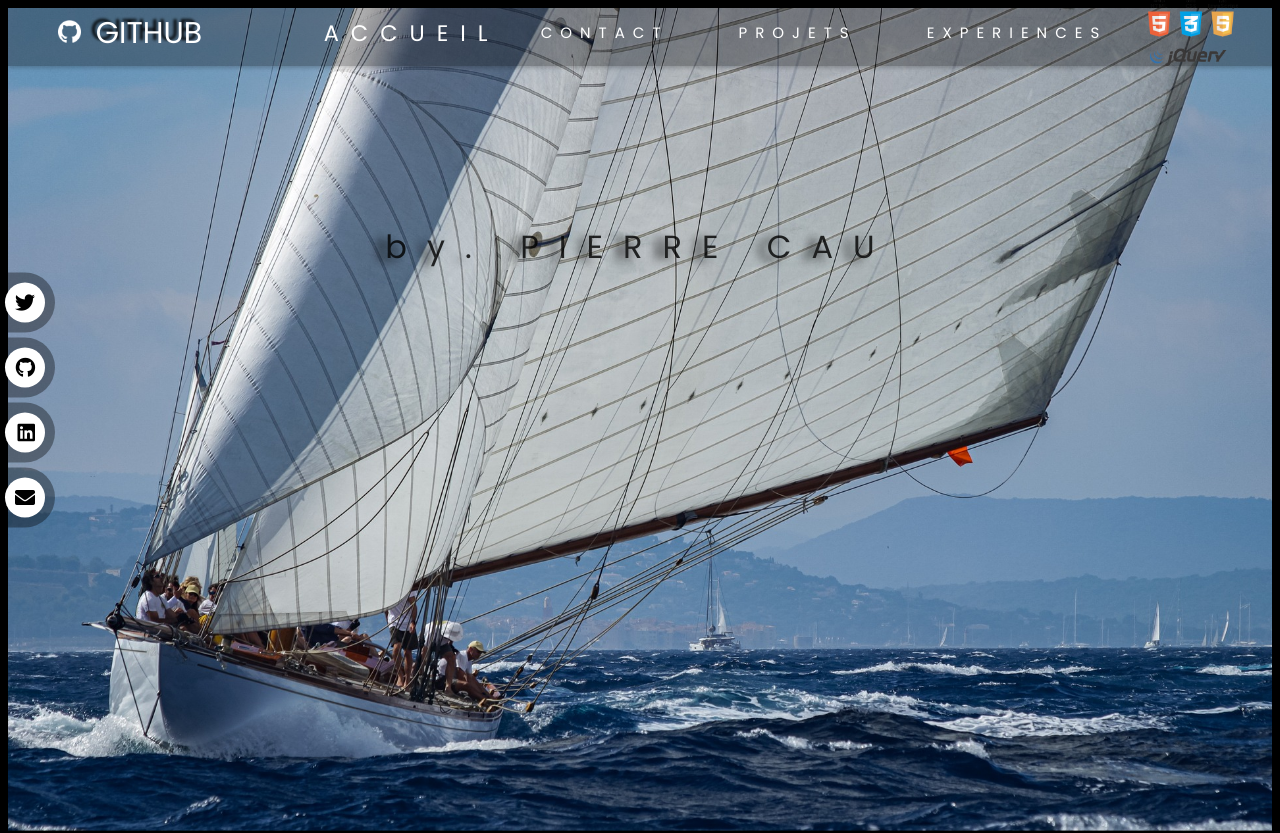
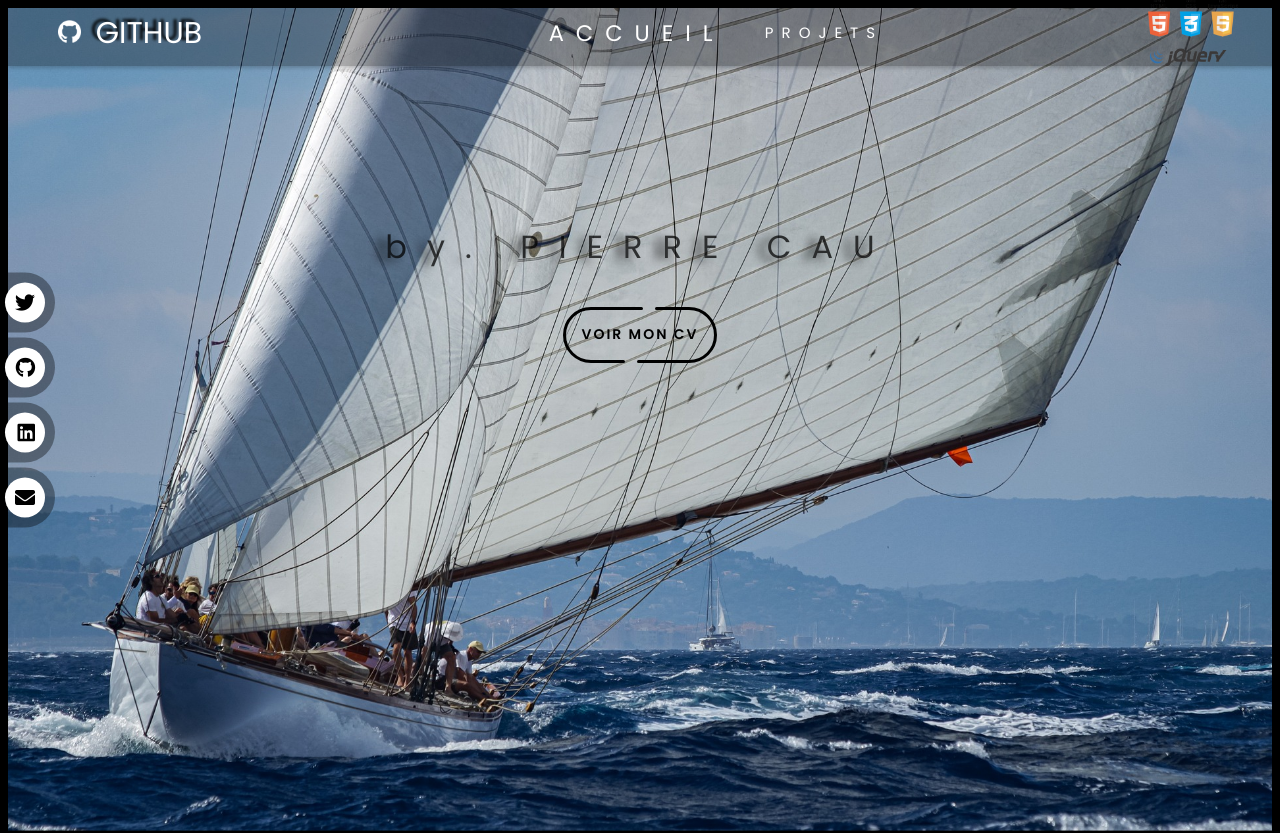
Before and after one commit to pierre-cau/portfolio, a plain HTML site: page index.html in a window 1280 px wide. Shown: the top 833 px of the page. Drawn offline with nearby package versions, Linux system fonts and the light colour scheme.

Commit message:
update website

```diff
--- a/index.html
+++ b/index.html
@@ -18,9 +18,9 @@
 
     <div class="navlinks">
       <a href="#name" class="link-acc">ACCUEIL</a>
-      <a href="#coordonnes" class="link-con">CONTACT</a>
+      <!-- <a href="#coordonnes" class="link-con">CONTACT</a> -->
       <a href="#projets" class="link-pro">PROJETS</a>
-      <a href="#windows" class="link-exp">EXPERIENCES</a>
+      <!-- <a href="#windows" class="link-exp">EXPERIENCES</a> -->
     </div>
     <div class="langages">
       <img src="image/langages.png" alt="">
@@ -38,10 +38,19 @@
 
   <div id="name" class="parallax-window" data-parallax="scroll" data-image-src="image/principal.jpg">
     <h1>by. PIERRE CAU</h1>
+
+    <div class="container_button">
+      <a href="cv/CV.pdf" target="_blank" class="button type--blue">
+        <div class="button__line"></div>
+        <div class="button__line"></div>
+        <span class="button__text">VOIR MON CV</span>
+        <div class="button__drow1"></div>
+        <div class="button__drow2"></div>
+      </a>
+    </div>
   </div>
 
-  <div class="space"></div>
-
+  <!-- <div class="space"></div>
   <div  id="coordonnes" class="parallax-window" data-parallax="scroll" data-image-src="image/contact.jpg">
     <div class="cooCV">
       <div id="contact">
@@ -72,7 +81,7 @@
         </a>
       </div>
     </div>
-  </div>
+  </div> -->
 
   <div class="space"></div>
   <div id="projets" class="parallax-window" data-parallax="scroll" data-image-src="image/projects.jpg">
--- a/projetCSS_para.css
+++ b/projetCSS_para.css
@@ -1,6 +1,10 @@
 
 @import url('https://fonts.googleapis.com/css2?family=Poppins:wght@100;200;300;400;500;600&display=swap');
 
+:root {
+  --line_color: #000;
+  --back_color: #fff;
+}
 
 body{
   background:black;
@@ -389,19 +393,6 @@ h1{
 }
 }
 
-
-.type--A{
-  --line_color : #555555 ;
-  --back_color : #FFECF6  ;
-}
-.type--blue{
-  --line_color : #d5d3d3 ;
-  --back_color : rgba(41, 40, 40, 0.8) ;
-}
-.type--C{
-  --line_color : #00135C ;
-  --back_color : #DEFFFA
-}
 .button{
     position : relative ;
     z-index : 0 ;
```
Also changed, not shown: LICENSE.md (added), README.md, 1 other file.
